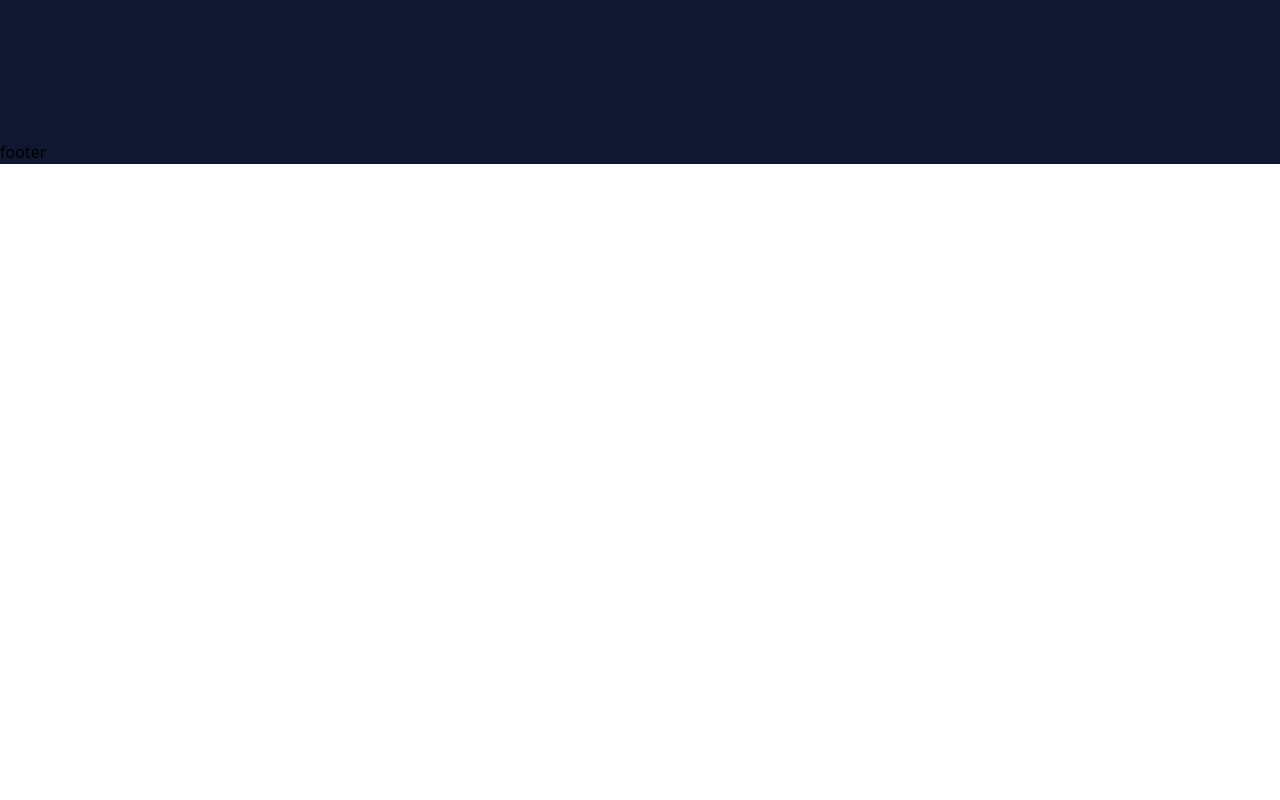
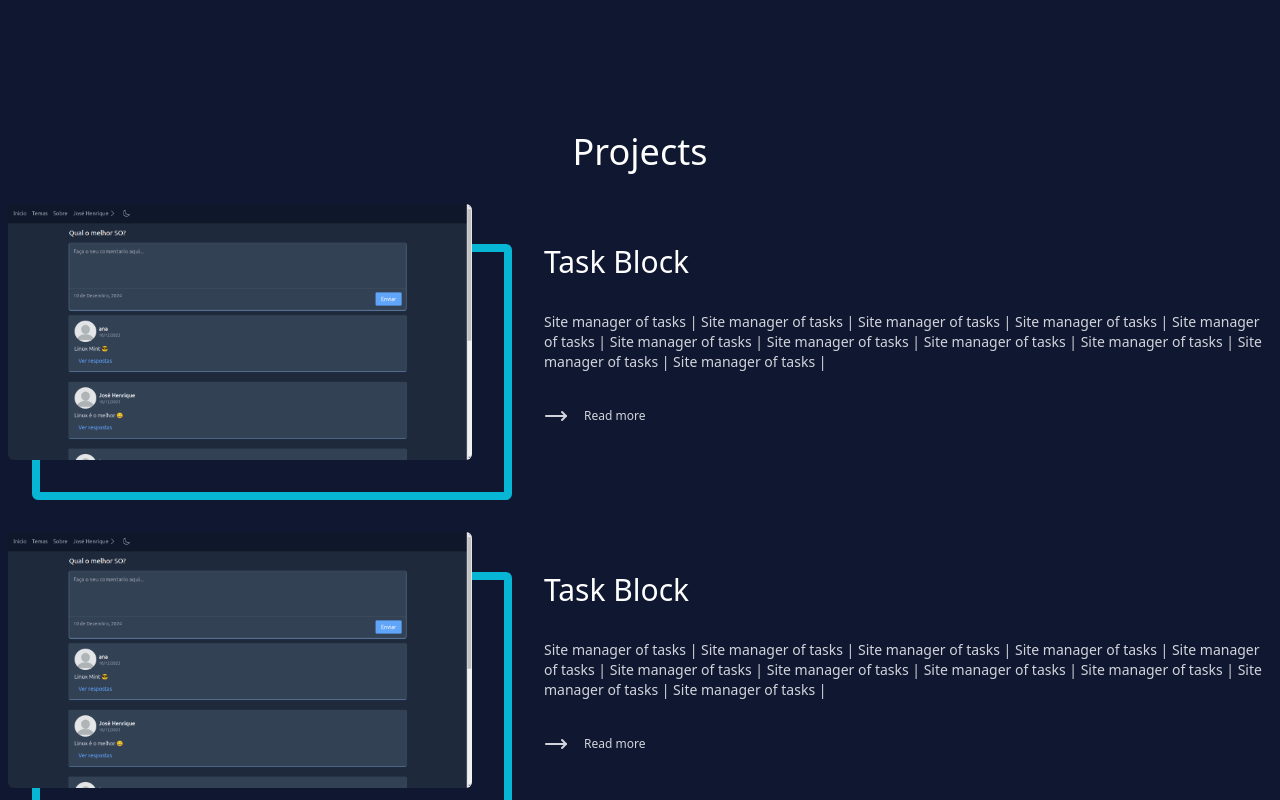
Before and after one commit to JoseHenrique1/JoseHenrique1.github.io, a React (Vite) app: page / in a window 1280 px wide. Shown: the part 1260-2060 px from the top of the page. Before the commit the page ends 1424 px from the top, so only its background shows below. Built offline with nearby package versions, Linux system fonts and the light colour scheme.

Commit message:
view: add Project page

```diff
--- a/src/main.tsx
+++ b/src/main.tsx
@@ -4,6 +4,7 @@ import { About } from './pages/About.tsx'
 import './globals.css'
 import { Header } from './components/Header/index.tsx'
 import { Footer } from './components/Footer/index.tsx'
+import { Project } from './pages/Project.tsx'
 
 ReactDOM.createRoot(document.getElementById('root')!).render(
   <div className='flex flex-col w-full min-h-screen bg-[#101731]'>
@@ -11,6 +12,7 @@ ReactDOM.createRoot(document.getElementById('root')!).render(
     <main className='flex flex-col flex-grow w-full mx-auto my-0 max-w-screen-xl  p-2'>
       <Home />
       <About/>
+      <Project/>
     </main>
     <Footer/>
   </div>,
--- /dev/null
+++ b/src/pages/Project.tsx
@@ -0,0 +1,10 @@
+import { ContainerCard } from "../components/ContainerCard";
+
+export function Project() {
+    return (
+        <section className="min-h-screen flex flex-col justify-start gap-8">
+            <h1 className="text-white self-center text-4xl">Projects</h1>
+            <ContainerCard />
+        </section>
+     );
+}
```
